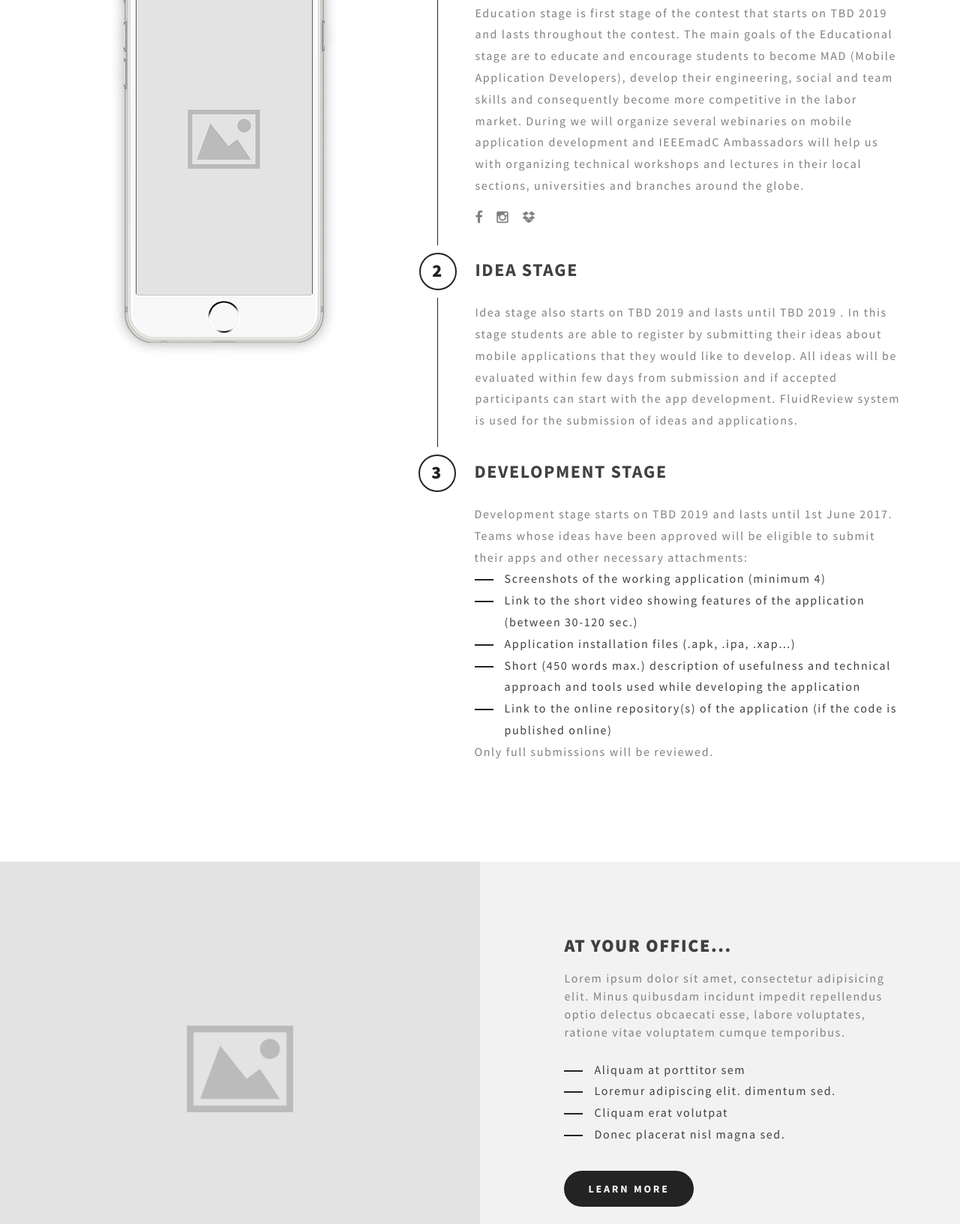
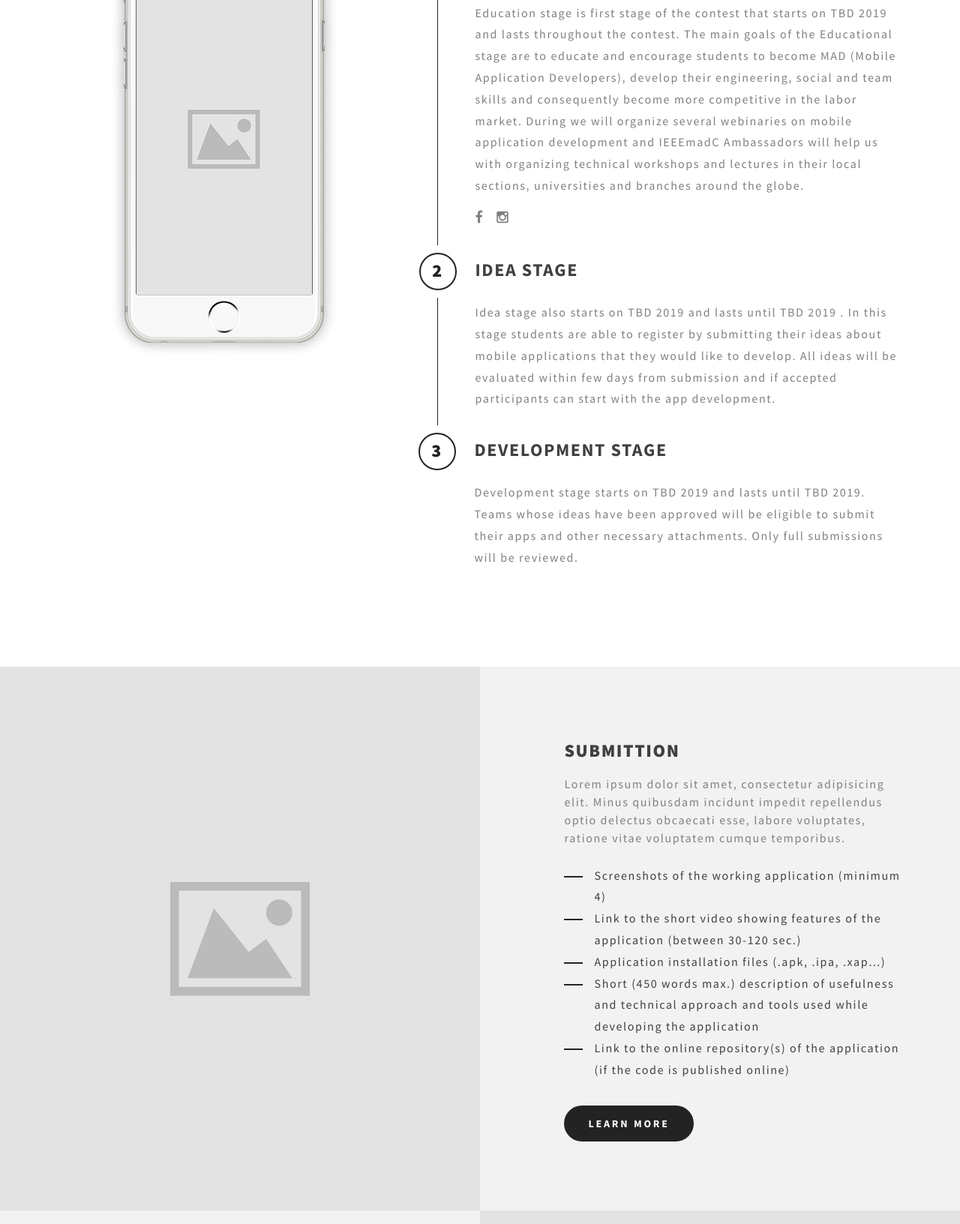
Before and after one commit to IEEEmadC/ieeemadc, a plain HTML site: page index.html in a window 1280 px wide. Shown: the part 4128-5760 px from the top of the page at 75% size. Drawn offline with nearby package versions, Linux system fonts and the light colour scheme; a script that the page names is missing.

Commit message:
change in stage content

```diff
--- a/index.html
+++ b/index.html
@@ -387,34 +387,23 @@
                 <a href="#tab01" role="tab" data-toggle="tab">Education stage</a>
                 <p>Education stage is first stage of the contest that starts on TBD 2019 and lasts throughout the contest. The main goals of the Educational stage are to educate and encourage students to become MAD (Mobile Application Developers), develop their engineering, social and team skills and consequently become more competitive in the labor market. During we will organize several webinaries on mobile application development and IEEEmadC Ambassadors will help us with organizing technical workshops and lectures in their local sections, universities and branches around the globe.</p>
                 <div class="social-btns">
-                  <a href="#" class="sb-facebook" data-toggle="tooltip" data-placement="top" title="Facebook">
+                  <a href="https://www.facebook.com/ieeemadc" class="sb-facebook" data-toggle="tooltip" data-placement="top" title="Facebook">
                     <i class="fa fa-facebook"></i>
                   </a>
-                  <a href="#" class="sb-instagram" data-toggle="tooltip" data-placement="top" title="Instagram">
+                  <a href="https://www.instagram.com/ieeemadc/" class="sb-instagram" data-toggle="tooltip" data-placement="top" title="Instagram">
                     <i class="fa fa-instagram"></i>
-                  </a>
-                  <a href="#" class="sb-dropbox" data-toggle="tooltip" data-placement="top" title="Dropbox">
-                    <i class="fa fa-dropbox"></i>
                   </a>
                 </div>
               </li>
               <li>
                 <span class="number"><i>2</i></span>
                 <a href="#tab02" role="tab" data-toggle="tab">Idea stage</a>
-                <p>Idea stage also starts on TBD 2019 and lasts until TBD 2019 . In this stage students are able to register by submitting their ideas about mobile applications that they would like to develop. All ideas will be evaluated within few days from submission and if accepted participants can start with the app development. FluidReview system is used for the submission of ideas and applications.</p>
+                <p>Idea stage also starts on TBD 2019 and lasts until TBD 2019 . In this stage students are able to register by submitting their ideas about mobile applications that they would like to develop. All ideas will be evaluated within few days from submission and if accepted participants can start with the app development.</p>
               </li>
               <li>
                 <span class="number"><i>3</i></span>
                 <a href="#tab03" role="tab" data-toggle="tab">Development stage</a>
-                <p>Development stage starts on TBD 2019 and lasts until 1st June 2017. Teams whose ideas have been approved will be eligible to submit their apps and other necessary attachments:
-                  <ul class="featured-list">
-                    <li>Screenshots of the working application (minimum 4)</li>
-                    <li>Link to the short video showing features of the application (between 30-120 sec.)</li>
-                    <li>Application installation files (.apk, .ipa, .xap…)</li>
-                    <li>Short (450 words max.) description of usefulness and technical approach and tools used while developing the application</li>
-                    <li>Link to the online repository(s) of the application (if the code is published online)</li>
-                  </ul>
-
+                <p>Development stage starts on TBD 2019 and lasts until TBD 2019. Teams whose ideas have been approved will be eligible to submit their apps and other necessary attachments.
                 Only full submissions will be reviewed.
                 </p>
               </li>
@@ -446,14 +435,15 @@
       <div class="container padding-top-3x padding-bottom-3x">
         <div class="row space-top">
           <div class="col-md-5 col-md-offset-7">
-            <h3>At Your Office...</h3>
+            <h3>Submittion</h3>
             <p>Lorem ipsum dolor sit amet, consectetur adipisicing elit. Minus quibusdam incidunt impedit repellendus optio delectus obcaecati esse, labore voluptates, ratione vitae voluptatem cumque temporibus.</p>
             <ul class="featured-list">
-              <li>Aliquam at porttitor sem</li>
-              <li>Loremur adipiscing elit. dimentum sed.</li>
-              <li>Cliquam erat volutpat</li>
-              <li>Donec placerat nisl magna sed.</li>
-            </ul>
+                <li>Screenshots of the working application (minimum 4)</li>
+                <li>Link to the short video showing features of the application (between 30-120 sec.)</li>
+                <li>Application installation files (.apk, .ipa, .xap…)</li>
+                <li>Short (450 words max.) description of usefulness and technical approach and tools used while developing the application</li>
+                <li>Link to the online repository(s) of the application (if the code is published online)</li>
+              </ul>
             <a href="#" class="btn btn-default-2">Learn More</a>
           </div>
         </div><!-- .row -->
```
